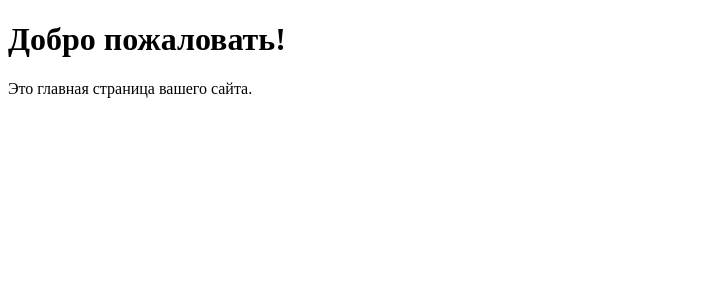
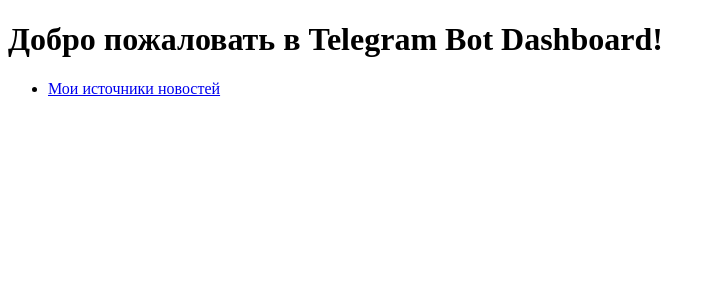
Before and after one commit to therealyou9762/Telegram_bot, a Flask app: page / in a window 1280 px wide. Shown: the part 68-368 px from the top of the page, without its empty margins (0-715 px from the left). Run offline with Flask 3, Linux system fonts and the light colour scheme; parts of the project's set-up code (start-up, migrations or seed data) failed here and were passed over.

Commit message:
Reorganize content block in index.html

```diff
--- a/templates/index.html
+++ b/templates/index.html
@@ -1,10 +1,6 @@
 {% extends "base.html" %}
 
 {% block content %}
-<h1>Добро пожаловать!</h1>
-<p>Это главная страница вашего сайта.</p>
-{% endblock %}
-
 <!DOCTYPE html>
 <html>
 <head>
@@ -18,3 +14,4 @@
     </ul>
 </body>
 </html>
+{% endblock %}
```
